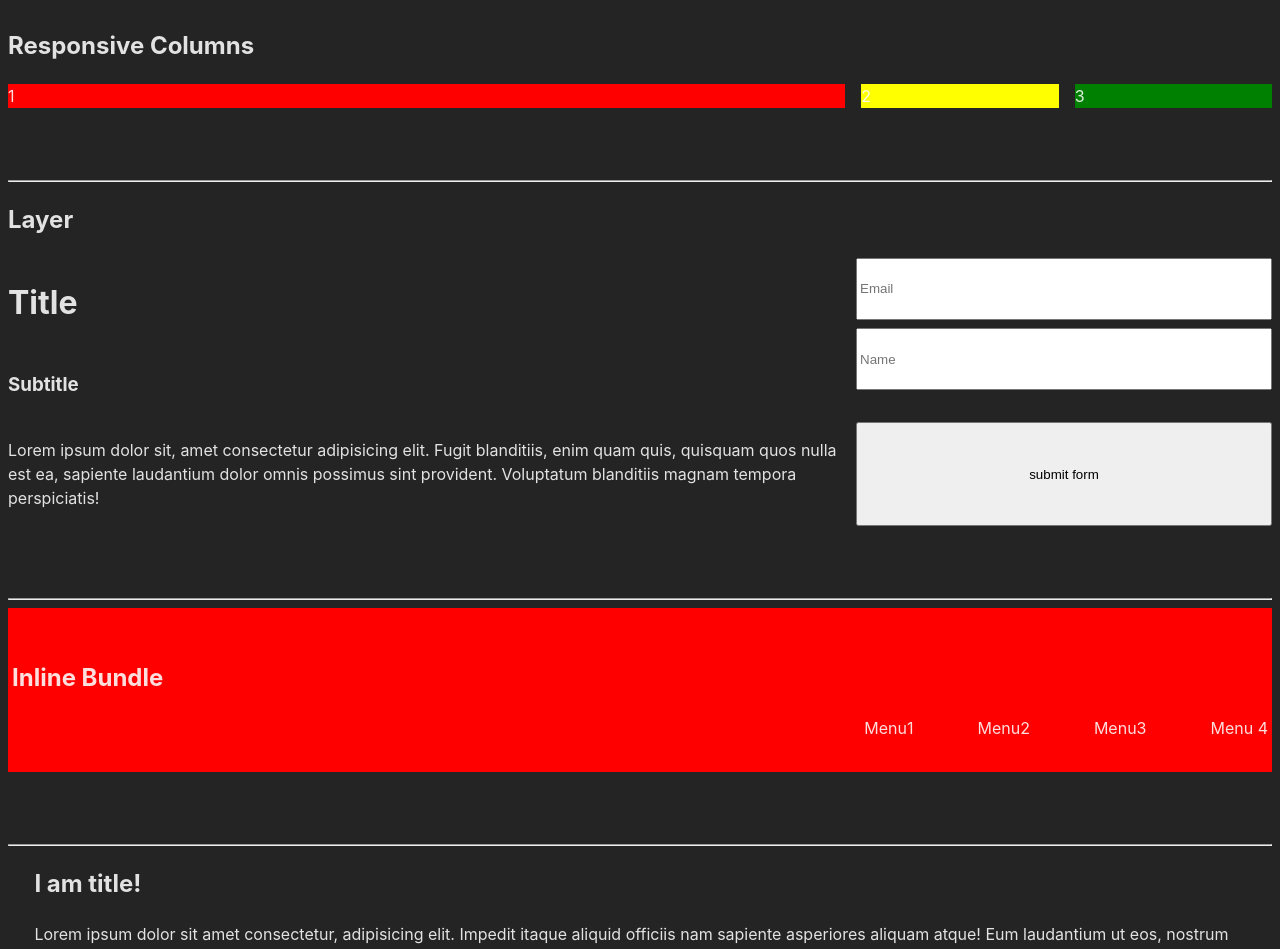
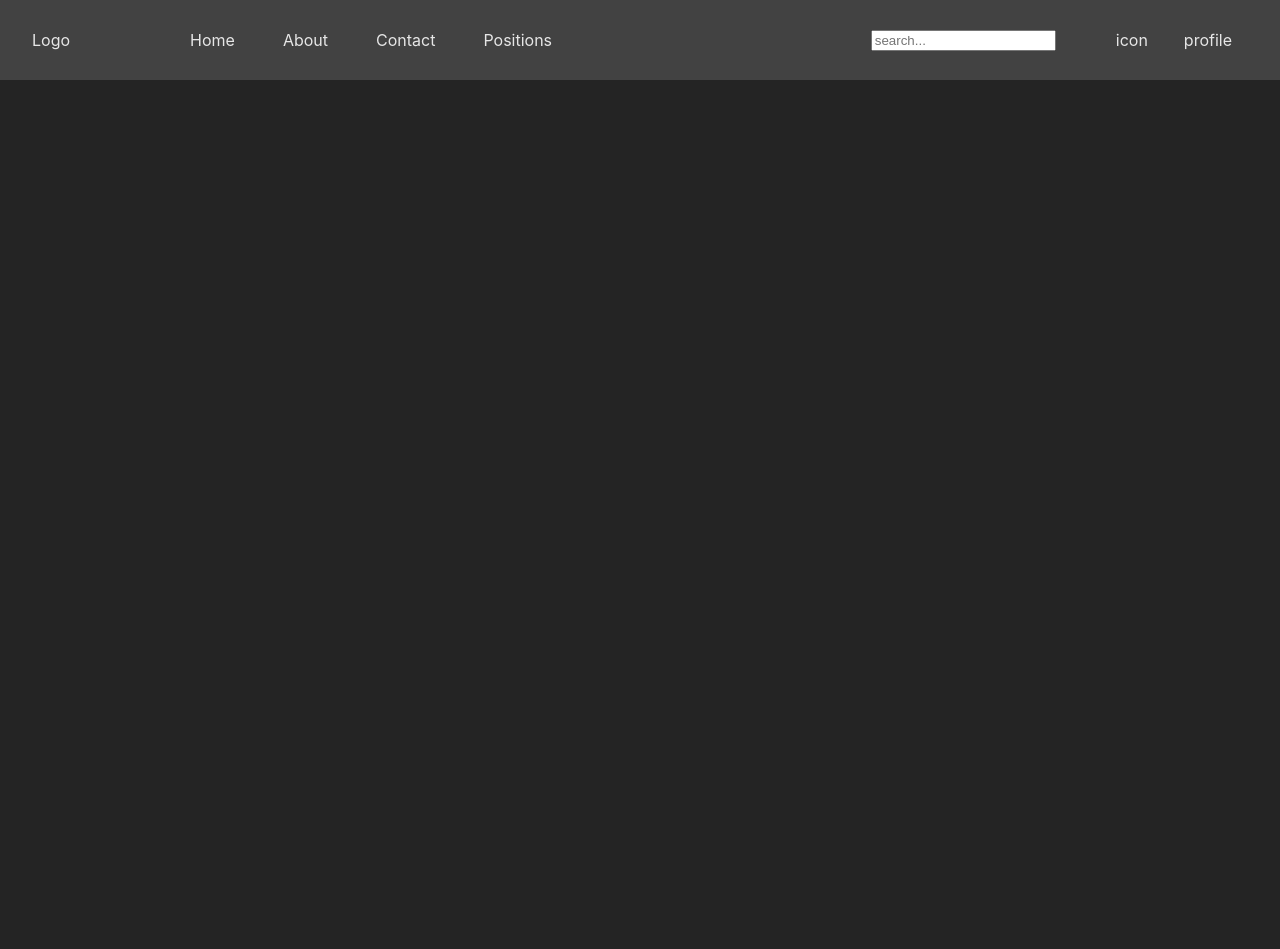
Before and after one commit to Arghun-dev/space-patterns, a React (Vite) app: page / in a window 1280 px wide. Shown: the top 949 px of the page. After the commit the page ends 800 px from the top, so only its background shows below. Built offline with nearby package versions, Linux system fonts and the light colour scheme.

Commit message:
feat(final-project): implement MenuBar

```diff
--- a/src/App.tsx
+++ b/src/App.tsx
@@ -1,129 +1,7 @@
-import { Center } from "./Center";
-import { Cover } from "./Cover";
-import { InlineBundle } from "./InlineBundle";
-import { Layers } from "./Layers";
-import { MediaWrapper } from "./MediaWrapper";
-import { Pad } from "./Pad";
-import { Columns, Column } from "./ResponsiveGrid";
-import { Split } from "./Split";
-
-const Top = () => (
-  <div>
-    <h1>Top</h1>
-  </div>
-);
-
-const Bottom = () => (
-  <div>
-    <h4>Bottom</h4>
-  </div>
-);
+import { MainPage } from "./FinalProject/MainPage";
 
 function App() {
-  return (
-    <Pad padding={"sm"}>
-      <Layers gutter="xl">
-        <div>
-          <h2>Responsive Columns</h2>
-          <Columns columns={6} gutter="md">
-            <Column desktop={4} tablet={6} mobile={6}>
-              <div style={{ backgroundColor: "red" }}>1</div>
-            </Column>
-            <Column desktop={1} tablet={3} mobile={6}>
-              <div style={{ backgroundColor: "yellow" }}>2</div>
-            </Column>
-            <Column desktop={1} tablet={3} mobile={6}>
-              <div style={{ backgroundColor: "green" }}>3</div>
-            </Column>
-          </Columns>
-        </div>
-        <div>
-          <hr />
-          <h2>Layer</h2>
-          <Split fraction="2/3">
-            <Layers gutter="xs">
-              <h1>Title</h1>
-              <h3>Subtitle</h3>
-              <p>
-                Lorem ipsum dolor sit, amet consectetur adipisicing elit. Fugit
-                blanditiis, enim quam quis, quisquam quos nulla est ea, sapiente
-                laudantium dolor omnis possimus sint provident. Voluptatum
-                blanditiis magnam tempora perspiciatis!
-              </p>
-            </Layers>
-
-            <Layers gutter="lg">
-              <Layers gutter="sm">
-                <input type="text" placeholder="Email" />
-                <input type="text" placeholder="Name" />
-              </Layers>
-
-              <button>submit form</button>
-            </Layers>
-          </Split>
-        </div>
-        <div>
-          <hr />
-          <Pad style={{ backgroundColor: "red" }} padding={["lg", "xs"]}>
-            <h2>Inline Bundle</h2>
-            <InlineBundle justify="end" align="start" gutter="xl">
-              <div>Menu1</div>
-              <div>Menu2</div>
-              <div>Menu3</div>
-              <div>Menu 4</div>
-            </InlineBundle>
-          </Pad>
-        </div>
-        <div>
-          <hr />
-          <Center maxWidth="120ch">
-            <h2>I am title!</h2>
-            <p>
-              Lorem ipsum dolor sit amet consectetur, adipisicing elit. Impedit
-              itaque aliquid officiis nam sapiente asperiores aliquam atque! Eum
-              laudantium ut eos, nostrum nulla molestiae fugit excepturi
-              doloribus maiores, odio aut!
-            </p>
-            <div>footer is this!</div>
-          </Center>
-        </div>
-        <div>
-          <hr />
-          <Center
-            as={Layers}
-            gutter="lg"
-            maxWidth="120ch"
-            centerText
-            centerChildren
-          >
-            <h2>I am title!</h2>
-            <p>
-              Lorem ipsum dolor sit amet consectetur, adipisicing elit. Impedit
-              itaque aliquid officiis nam sapiente asperiores aliquam atque! Eum
-              laudantium ut eos, nostrum nulla molestiae fugit excepturi
-              doloribus maiores, odio aut!
-            </p>
-            <div>footer is this!</div>
-          </Center>
-        </div>
-        <div>
-          <hr />
-          <MediaWrapper ratio={[16, 9]}>
-            <img src="https://cdn-prod.medicalnewstoday.com/content/images/articles/322/322868/golden-retriever-puppy.jpg" />
-          </MediaWrapper>
-        </div>
-      </Layers>
-      <div>
-        <hr />
-        <h2>Cover component pattern</h2>
-        <Cover top={<Top />} bottom={<Bottom />} as={Pad} padding="lg">
-          <div>
-            This is the content of the cover component. It can be anything you
-          </div>
-        </Cover>
-      </div>
-    </Pad>
-  );
+  return <MainPage />;
 }
 
 export default App;
--- /dev/null
+++ b/src/FinalProject/MainPage.tsx
@@ -0,0 +1,9 @@
+import { MenuBar } from "./MenuBar";
+
+export const MainPage = () => {
+  return (
+    <div>
+      <MenuBar />
+    </div>
+  );
+};
--- /dev/null
+++ b/src/FinalProject/MenuBar.tsx
@@ -0,0 +1,31 @@
+import { InlineBundle } from "../InlineBundle";
+import { List } from "../List";
+import { Pad } from "../Pad";
+
+export const MenuBar = () => {
+  return (
+    <Pad padding={["xs", "lg"]} style={{ backgroundColor: "#424242" }}>
+      <InlineBundle justify="between" align="center">
+        <InlineBundle align="center" gutter="xl">
+          <div>Logo</div>
+          <nav>
+            <List>
+              <li>Home</li>
+              <li>About</li>
+              <li>Contact</li>
+              <li>Positions</li>
+            </List>
+          </nav>
+        </InlineBundle>
+
+        <InlineBundle gutter="xs">
+          <input placeholder="search..." />
+          <List gutter="xs">
+            <li>icon</li>
+            <li>profile</li>
+          </List>
+        </InlineBundle>
+      </InlineBundle>
+    </Pad>
+  );
+};
--- a/src/InlineBundle.tsx
+++ b/src/InlineBundle.tsx
@@ -1,7 +1,7 @@
 import { styled } from "styled-components";
 import { justifySchema, spaceSchema } from "./utils/spaceSchema";
 
-interface InlineBundleProps {
+export interface InlineBundleProps {
   gutter?: keyof typeof spaceSchema;
   justify?: keyof typeof justifySchema;
   align?: keyof typeof justifySchema;
--- /dev/null
+++ b/src/List.tsx
@@ -0,0 +1,16 @@
+import { styled } from "styled-components";
+import { InlineBundle } from "./InlineBundle";
+
+export const List = styled(InlineBundle).attrs({ as: "ul" })`
+  list-style: none;
+
+  > li {
+   cursor: pointer;
+   border-radius: 4px;
+   padding: 0.5rem 1rem;
+   transition: background-color 0.1s;
+
+   &:hover {
+     background-color: #5e5e5e;
+   }
+`;
```
